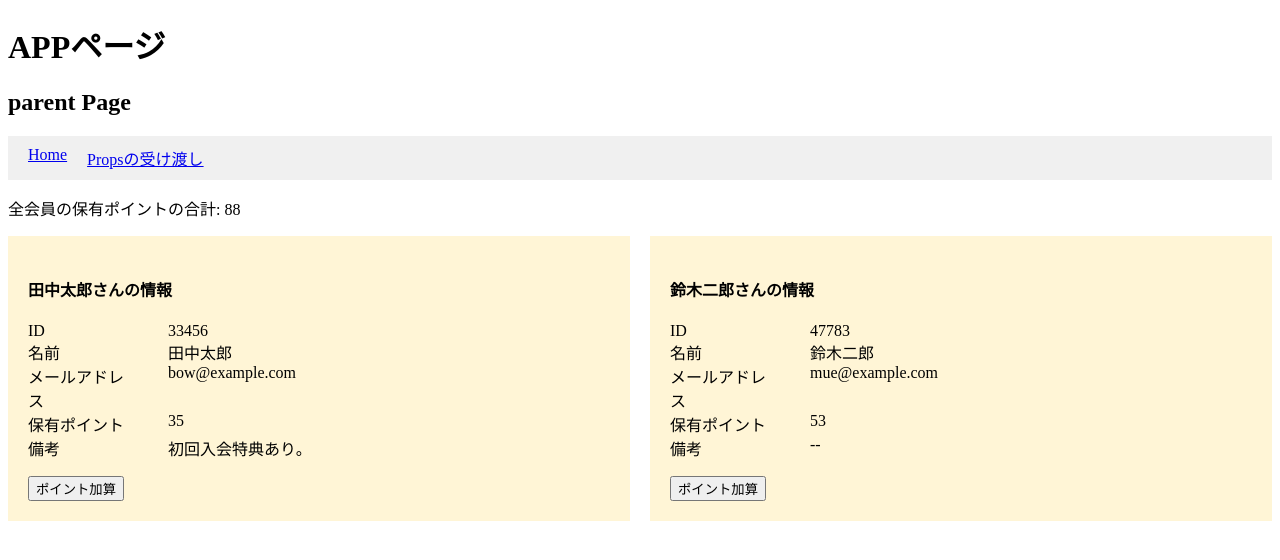
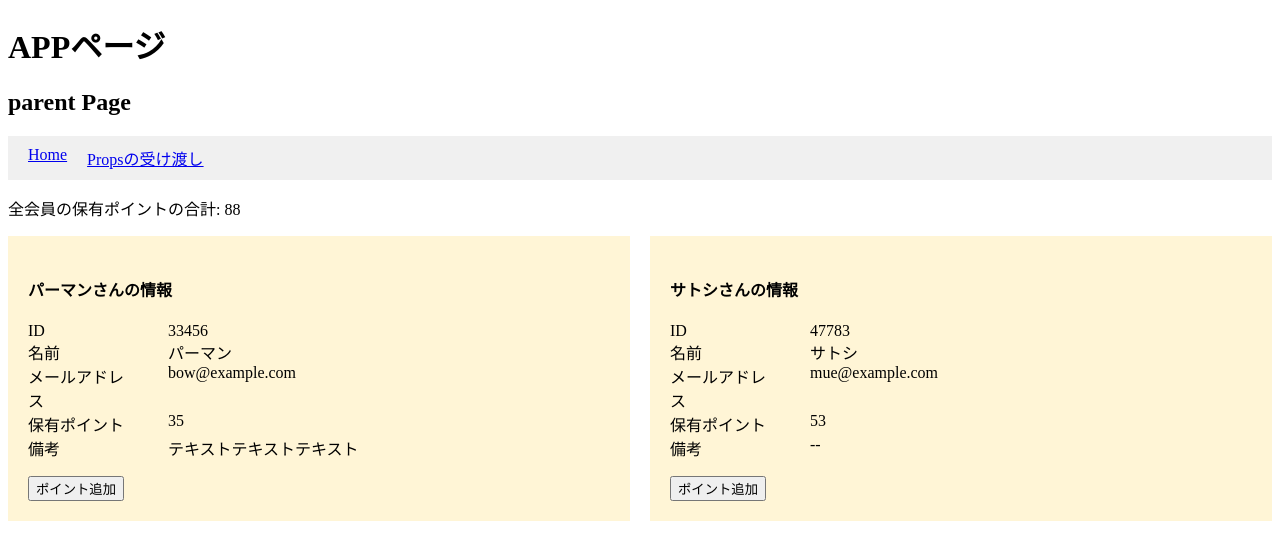
Before and after one commit to mogura7777/nuxt3-demo, a Nuxt app: page /parent in a window 1280 px wide. Shown: the top 560 px of the page. Built offline with nearby package versions, Linux system fonts and the light colour scheme.

Commit message:
fix：文言へんこう

```diff
--- a/components/OneMember.vue
+++ b/components/OneMember.vue
@@ -54,7 +54,7 @@
         <dd>{{ localNote }}</dd>
       </div>
     </dl>
-    <button v-on:click="pointUp">ポイント加算</button>
+    <button v-on:click="pointUp">ポイント追加</button>
   </section>
 </template>
 
--- a/pages/parent.vue
+++ b/pages/parent.vue
@@ -4,14 +4,14 @@
 const memberListInit = new Map<number, Member>();
 memberListInit.set(33456, {
   id: 33456,
-  name: "田中太郎",
+  name: "パーマン",
   email: "bow@example.com",
   points: 35,
-  note: "初回入会特典あり。",
+  note: "テキストテキストテキスト",
 });
 memberListInit.set(47783, {
   id: 47783,
-  name: "鈴木二郎",
+  name: "サトシ",
   email: "mue@example.com",
   points: 53,
 });
```
